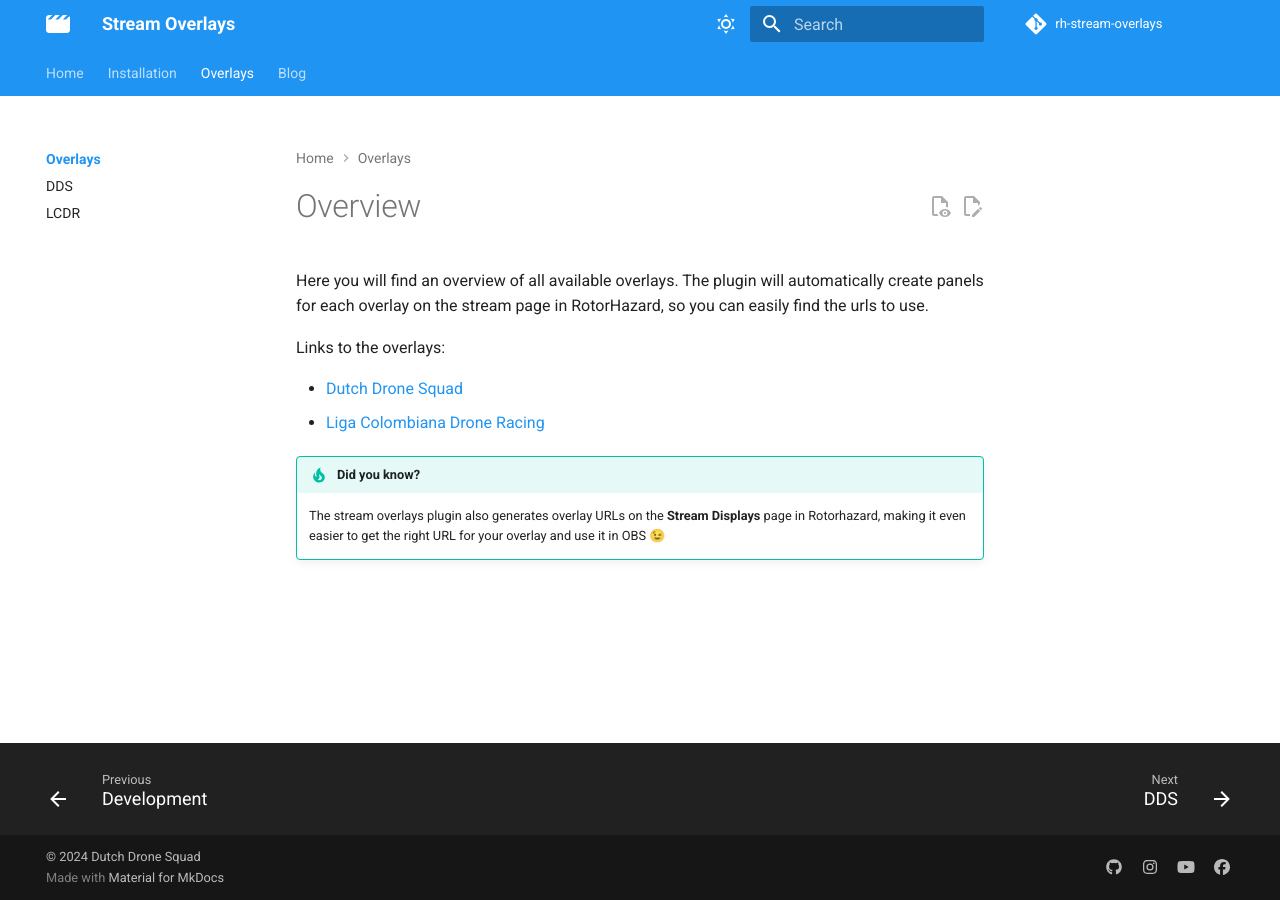
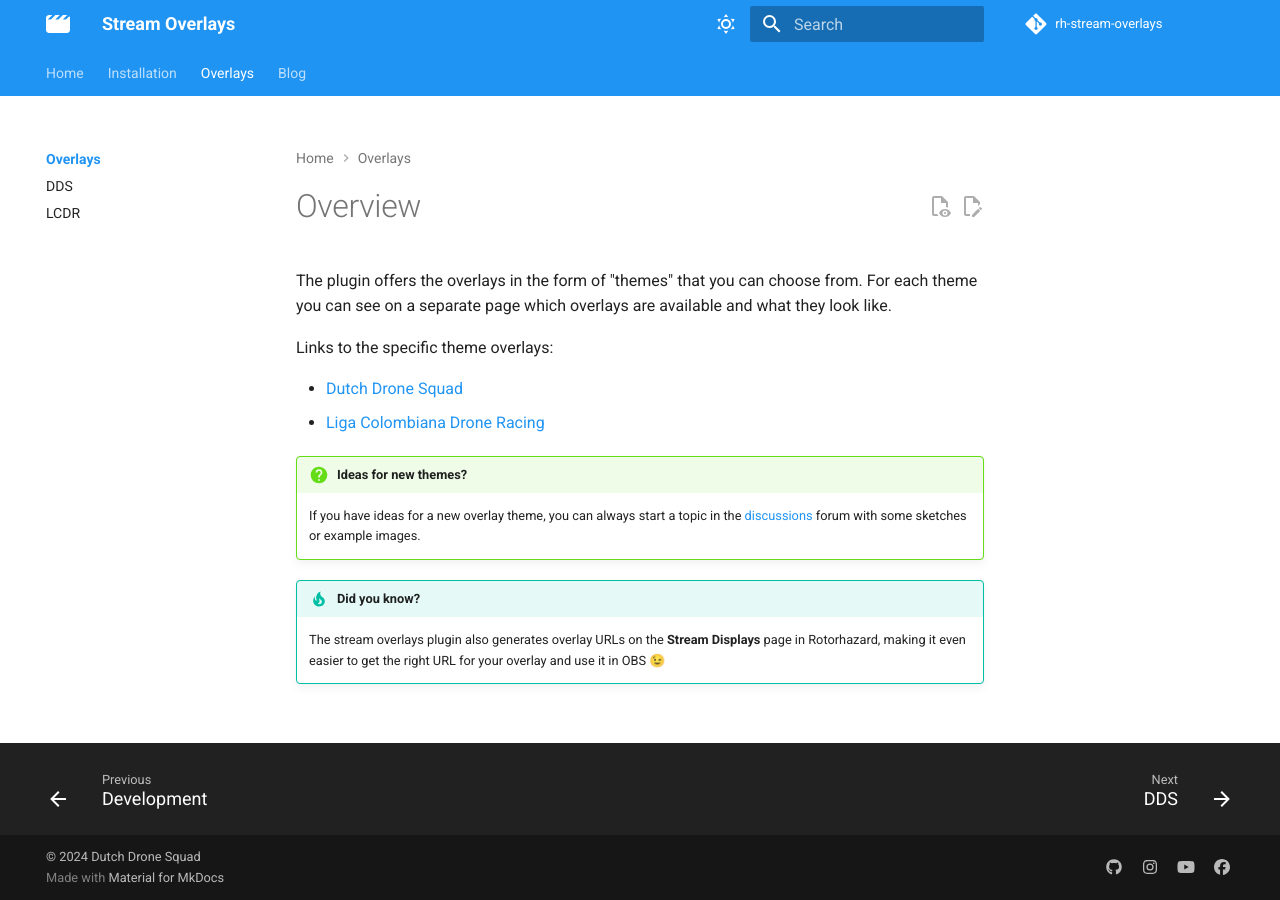
Before and after one commit to dutchdronesquad/rh-stream-overlays, an MkDocs documentation site: the page built from docs/overlays/index.md, in a window 1280 px wide. Built offline with MkDocs 1.6.1 and Material for MkDocs 9.7.7, drawn with Linux system fonts in a browser that asks for light colours; comment, search, counter and statistics services are not loaded; the version menu is left out.

Commit message:
Rearange and add CTA for new ideas

```diff
--- a/docs/overlays/index.md
+++ b/docs/overlays/index.md
@@ -5,12 +5,15 @@
 
 # Overview
 
-Here you will find an overview of all available overlays. The plugin will automatically create panels for each overlay on the stream page in RotorHazard, so you can easily find the urls to use.
+The plugin offers the overlays in the form of "themes" that you can choose from. For each theme you can see on a separate page which overlays are available and what they look like.
 
-Links to the overlays:
+Links to the specific theme overlays:
 
 - [Dutch Drone Squad](./dds.md)
 - [Liga Colombiana Drone Racing](./lcdr.md)
 
+!!! question "Ideas for new themes?"
+    If you have ideas for a new overlay theme, you can always start a topic in the [discussions](https://github.com/dutchdronesquad/rh-stream-overlays/discussions) forum with some sketches or example images.
+
 !!! tip "Did you know?"
     The stream overlays plugin also generates overlay URLs on the **Stream Displays** page in Rotorhazard, making it even easier to get the right URL for your overlay and use it in OBS 😉
```
